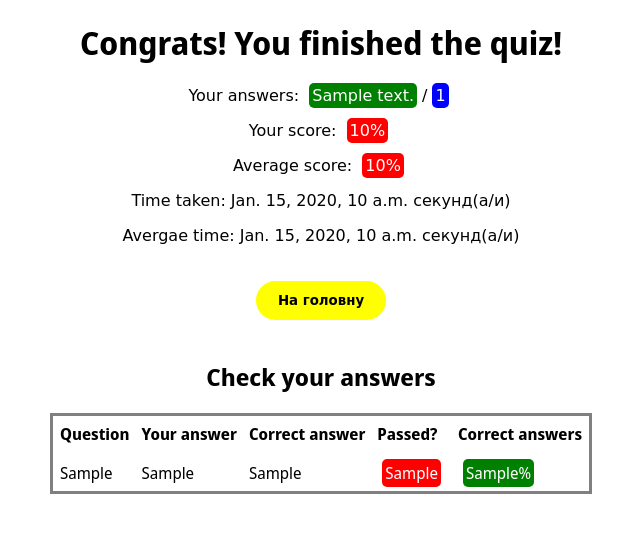
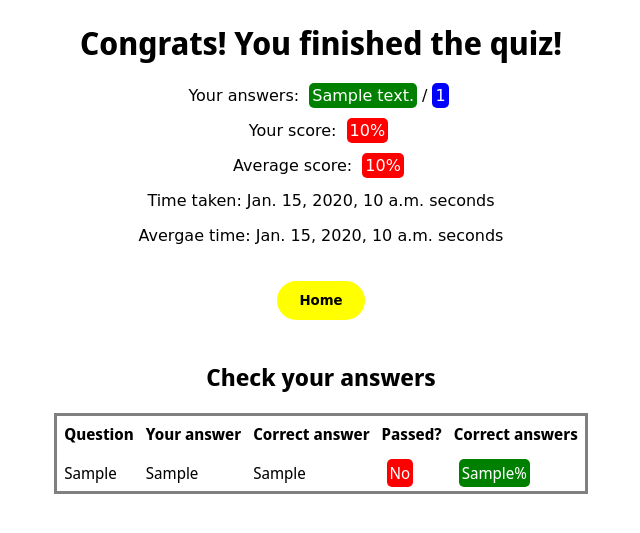
Before and after one commit to sanyaswee/SuperQuizzes-django-edition, a Django app: template templates/home/result.html in a window 1280 px wide. Shown: the top 533 px of the page, without its empty margins (319-959 px from the left). Run offline with Django 4.2, Linux system fonts and the light colour scheme; the template is opened without the code that fills it: most values are stand-ins (such as "Sample title", 1, 10 or a date in 2020).

Commit message:
Continue translation 3

```diff
--- a/templates/home/result.html
+++ b/templates/home/result.html
@@ -15,10 +15,10 @@
     <p>{% trans 'Your score' %}: <span class="color-box {% color_class score %}">{{ score }}%</span></p>
     <p>{% trans 'Average score' %}: <span class="color-box {% color_class average_score %}">{{ average_score }}%</span>
     </p>
-    <p>{% trans 'Time taken' %}: {{ time_taken }} секунд(а/и)</p>
-    <p>{% trans 'Avergae time' %}: {{ average_time }} секунд(а/и)</p>
+    <p>{% trans 'Time taken' %}: {{ time_taken }} {% trans 'seconds' %}</p>
+    <p>{% trans 'Avergae time' %}: {{ average_time }} {% trans 'seconds' %}</p>
     <div class="return-to-main">
-        <a href="{% url 'index' %}"><button class="submit">На головну</button></a>
+        <a href="{% url 'index' %}"><button class="submit">{% trans 'Home' %}</button></a>
     </div>
     <div class="answers-block">
         <h2>{% trans 'Check your answers' %}</h2>
@@ -36,9 +36,9 @@
                     <td>{{ answer.1 }}</td>
                     <td>{{ answer.2 }}</td>
                     {% if answer.3 == 'Так' %}
-                        <td><span class="color-box green-box">{{ answer.3 }}</span></td>
+                        <td><span class="color-box green-box">{% trans 'Yes' %}</span></td>
                     {% else %}
-                        <td><span class="color-box red-box">{{ answer.3 }}</span></td>
+                        <td><span class="color-box red-box">{% trans 'No' %}</span></td>
                     {% endif %}
                     <td><span class="color-box {% color_class answer.4 %}">{{ answer.4 }}%</span></td>
                 </tr>
```
Also changed, not shown: locale/uk/LC_MESSAGES/django.po, 1 other file.
